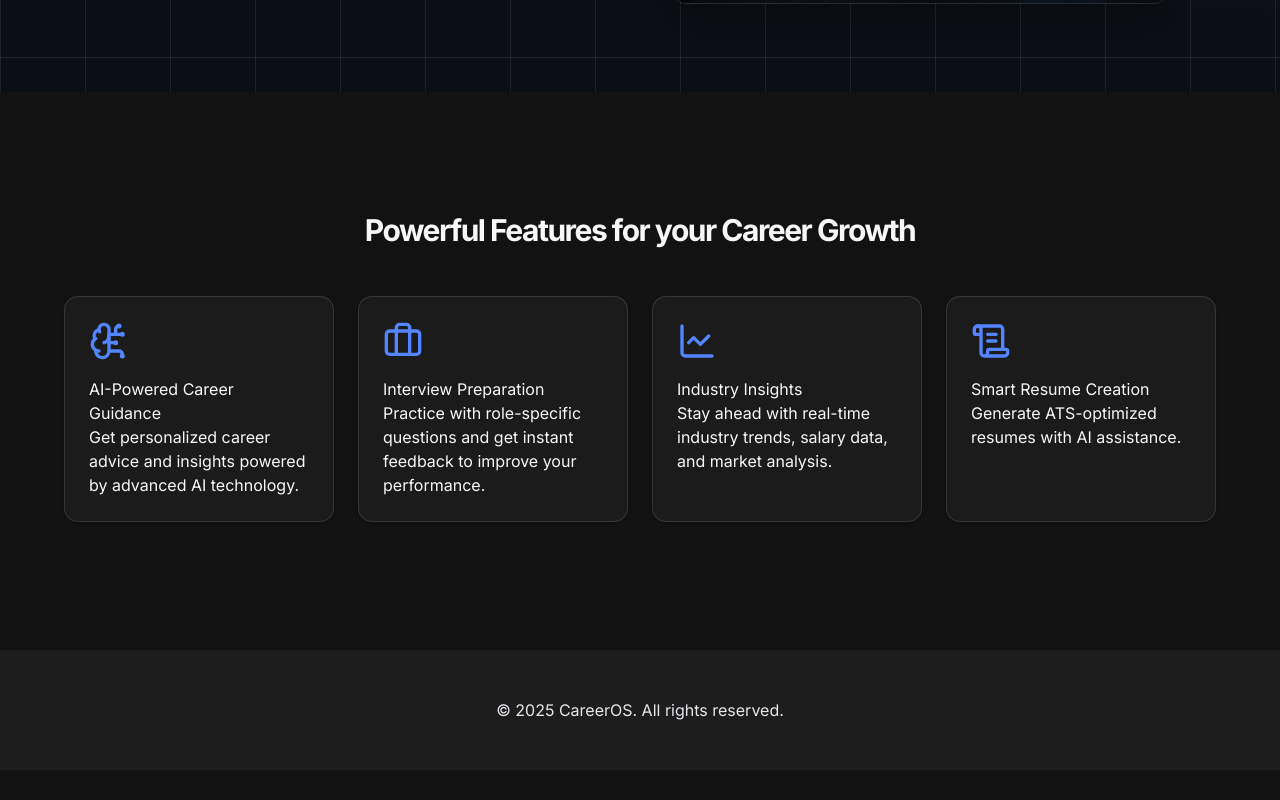
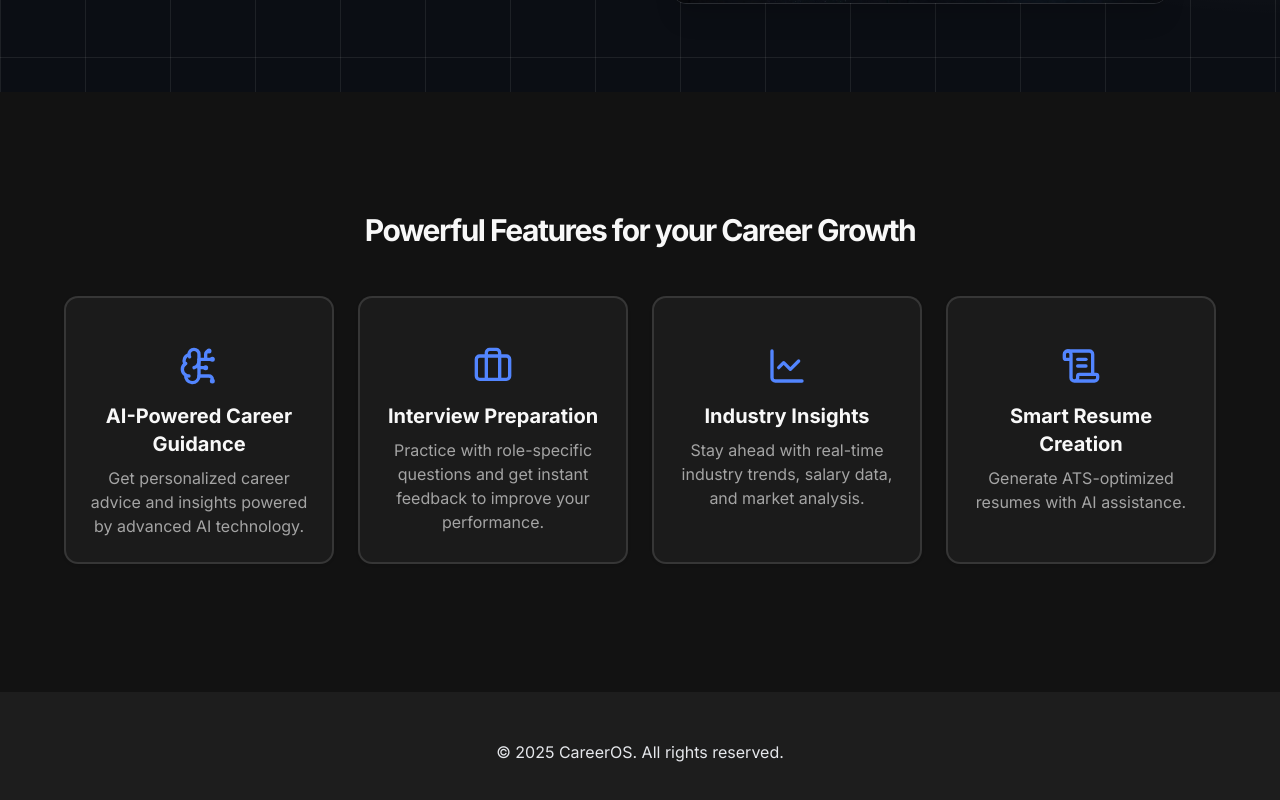
Before and after one commit to arushii09/CareerOS, a Next.js app: page / in a window 1280 px wide. Shown: the part 708-1508 px from the top of the page. Before the commit the page ends 1478 px from the top, so only its background shows below. Built offline with nearby package versions, Linux system fonts and the light colour scheme; no server answers.

Commit message:
worked on the features

```diff
--- a/app/page.jsx
+++ b/app/page.jsx
@@ -11,15 +11,17 @@ export default function Home() {
 
   <section className="w-full py-12 md:py-24 lg:py-32 bg-background">
     <div className="container mx-auto px-4 md:px-6">
-      <h2 className="text-3xl font-bold tracking-tighter text-center mb-12">Powerful Features for your Career Growth</h2>
-      <div className="grid grid-cols-1 md:grid-cols-2 lg:grid-cols-4 gap-6 max-w-6xl mx-auto">
+      <h2 className="text-3xl font-bold tracking-tighter text-center mb-12 relative z-10
+">Powerful Features for your Career Growth</h2>
+      <div className="grid grid-cols-1 md:grid-cols-2 lg:grid-cols-4 gap-6 max-w-6xl mx-auto relative z-10
+">
         {features.map((feature, index) => {
       return (
-        <Card key={index}>
-            <CardContent>
-              <div>{feature.icon}
-                <h3>{feature.title}</h3>
-                <p>{feature.description}</p>
+        <Card key={index} className= "border-2 hover:border-primary transition-colors duration-300">
+            <CardContent className="pt-6 text-center flex flex-col items-center">
+              <div className="flex flex-col items-center justify-center">{feature.icon}
+                <h3 className="text-xl font-bold mb-2">{feature.title}</h3>
+                <p className="text-muted-foreground">{feature.description}</p>
               </div>
             </CardContent>
         </Card>
```
